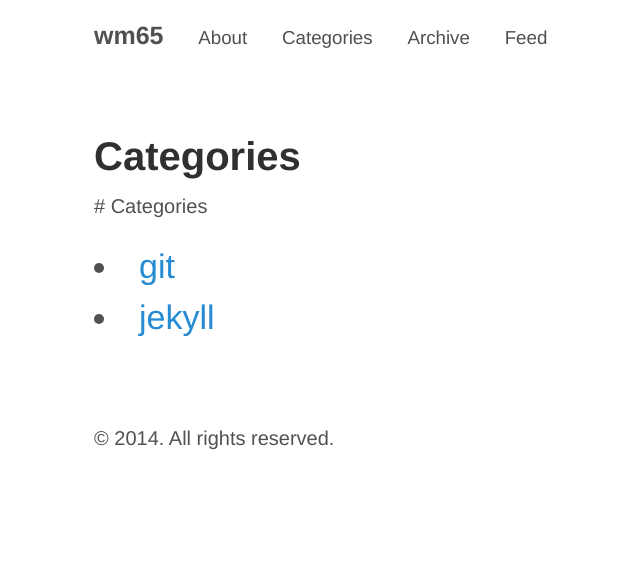
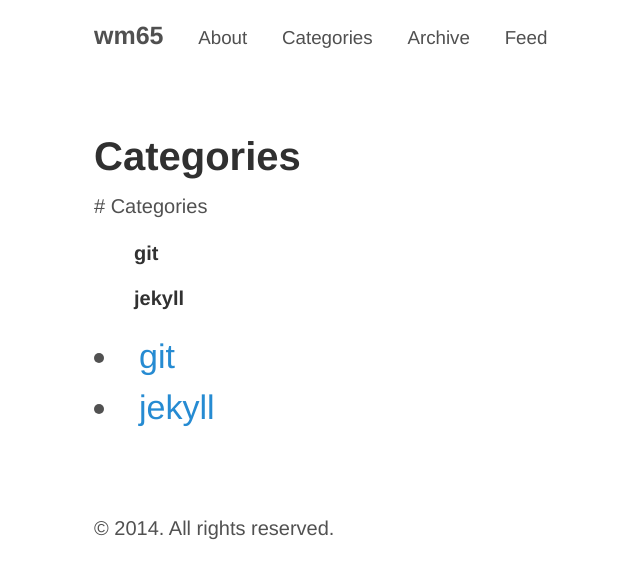
Before and after one commit to wm65/wm65.github.io, a Jekyll site: the page built from categories/index.html, in a window 1280 px wide. Shown: the top 579 px of the page, without its empty margins (186-826 px from the left). Built offline with Jekyll 4.4.1, drawn with Linux system fonts in a browser that asks for light colours; Markdown is read by kramdown in place of the engine named in the settings.

Commit message:
Update index.html

```diff
--- a/categories/index.html
+++ b/categories/index.html
@@ -7,8 +7,11 @@ title: Categories
 
       <div class="categories">
             <ul>
-            {% for post in site.categories[CATEGORY_NAME] %}
-                <li><a href="{{ post.url }}">{{ post.title }}</a></li>
+            {% for category in site.categories %}
+              <h5>{{ category | first | slugize }}</h5>
+              {% for post in {{ category | last }} %}
+                 <li><a href="{{ post.url }}">{{ post.title }}</a></li>
+              {% endfor %}
             {% endfor %}
             </ul>
       </div>
```
